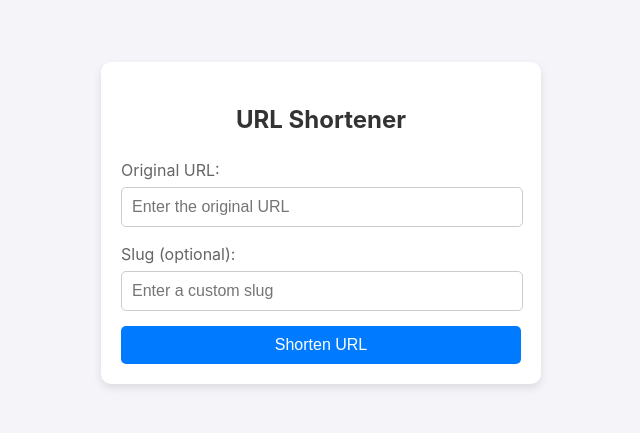
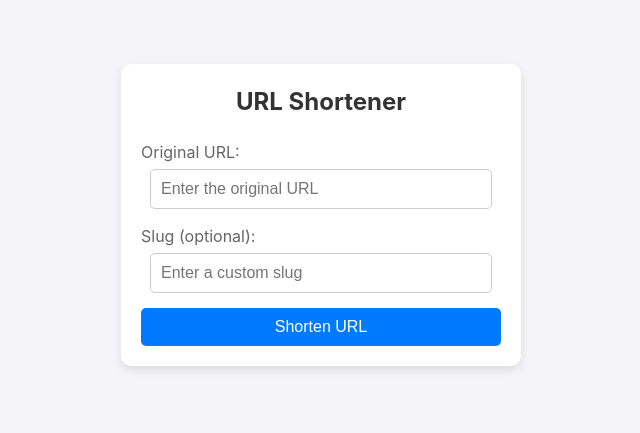
Before and after one commit to sudipto-s/lonks, a React (Vite) app in the folder client/: page / in a window 1280 px wide. Shown: the part 185-618 px from the top of the page, without its empty margins (319-959 px from the left). Built offline with nearby package versions, Linux system fonts and the light colour scheme.

Commit message:
Update view height of shortener form

```diff
--- a/client/src/index.css
+++ b/client/src/index.css
@@ -9,6 +9,11 @@
   text-rendering: optimizeLegibility;
   -webkit-font-smoothing: antialiased;
   -moz-osx-font-smoothing: grayscale;
+}
+* {
+   margin: 0;
+   padding: 0;
+   box-sizing: border-box;
 }
 
 /* Login & Signup container
@@ -71,7 +76,7 @@
    display: flex;
    justify-content: center;
    align-items: center;
-   height: 100vh;
+   height: 100svh;
    background-color: #f4f4f9;
 }
 .shortener-form {
@@ -79,7 +84,7 @@
    padding: 20px;
    border-radius: 10px;
    box-shadow: 0 4px 8px rgba(0, 0, 0, 0.1);
-   width: 100%;
+   width: 85%;
    max-width: 400px;
    text-align: center;
 }
```
